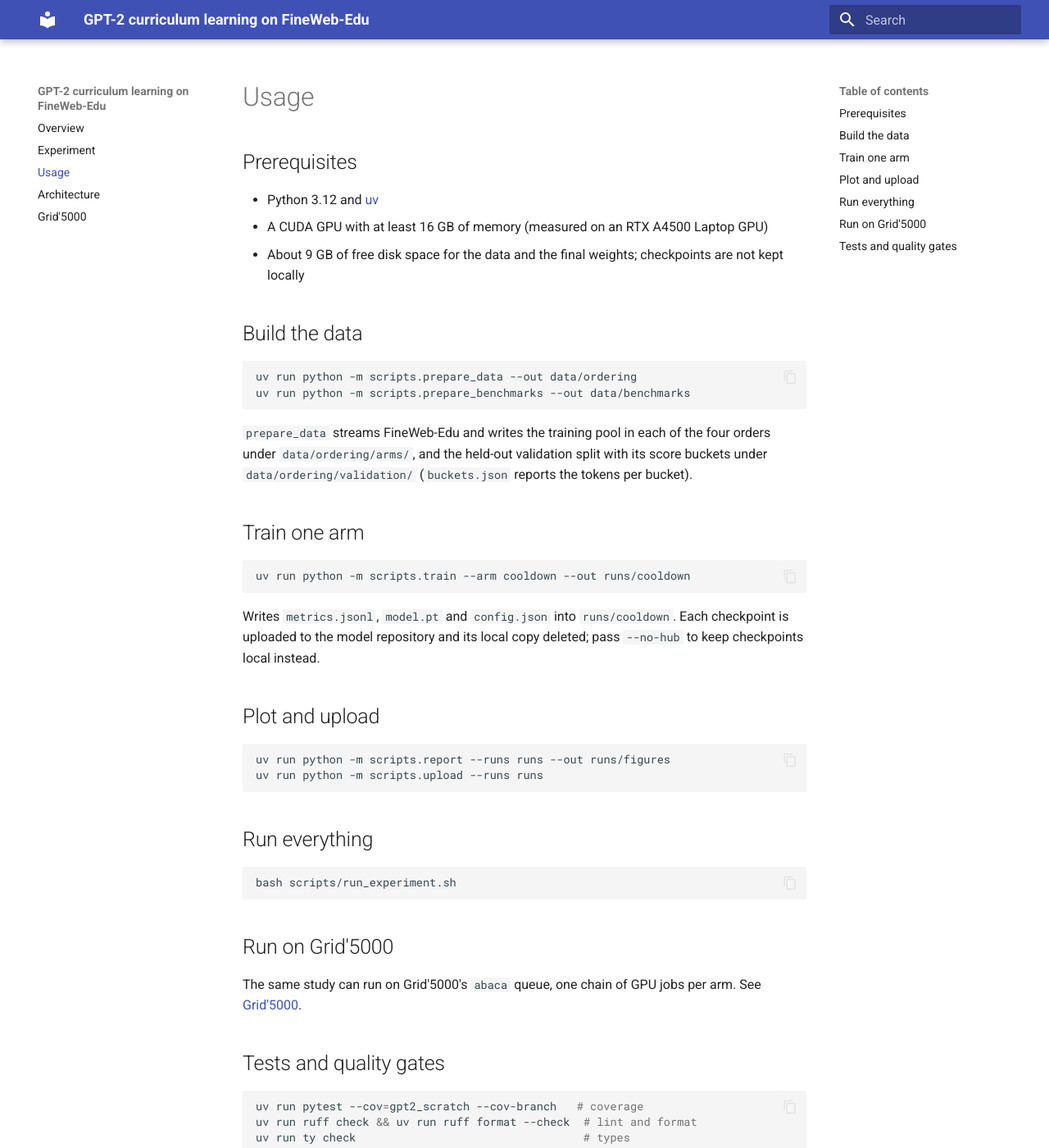
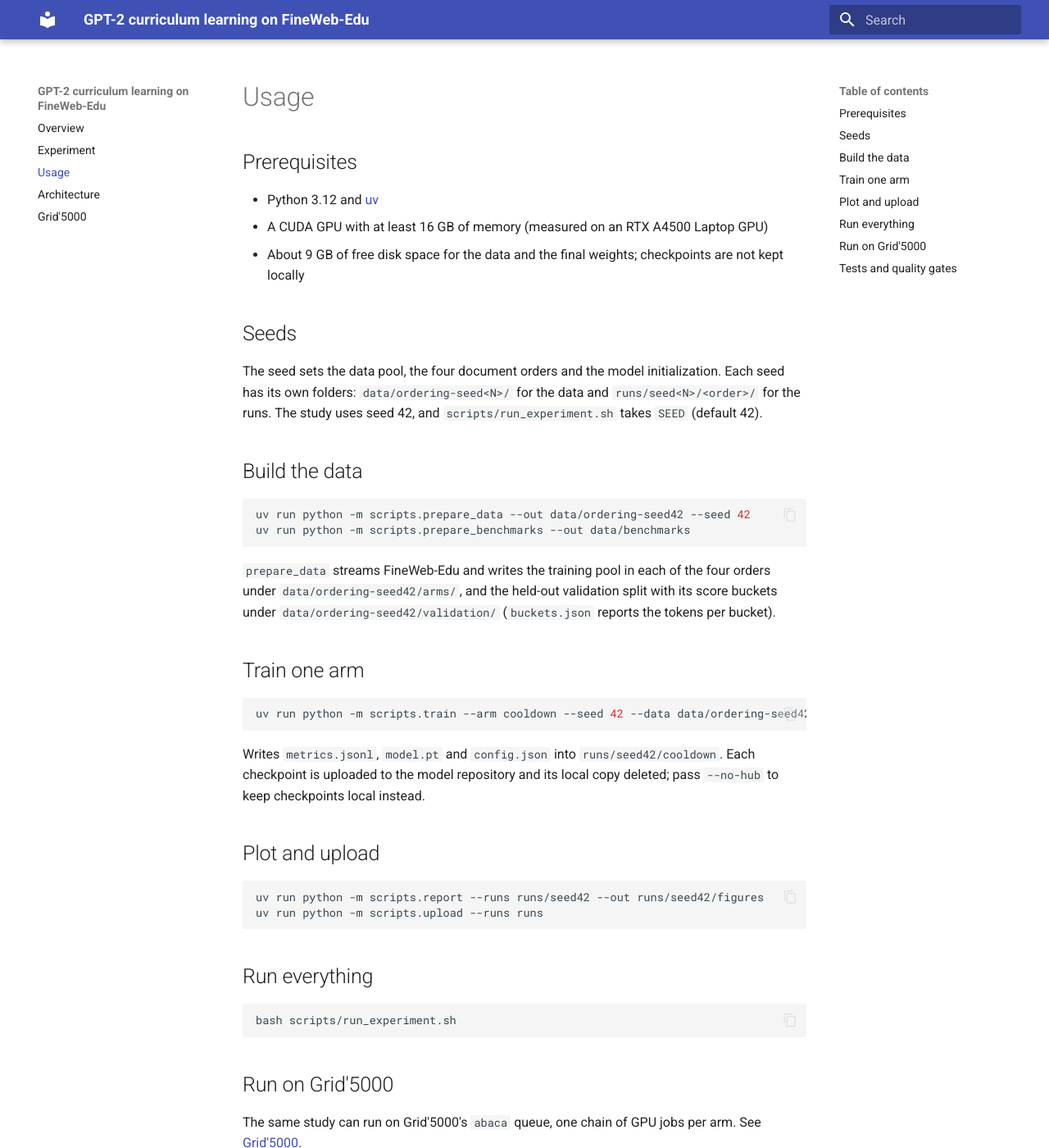
Before and after one commit to NoeFlandre/gpt2-fineweb-edu-curriculum-learning, an MkDocs documentation site: the page built from docs/usage.md, in a window 1280 px wide and 1400 px high. Shown: the whole window at 82% size. Built offline with MkDocs 1.6.1 and Material for MkDocs 9.7.7, drawn with Linux system fonts in a browser that asks for light colours.

Commit message:
Make the seed a parameter and organize runs by seed
The seed sets the data pool, the four orders and the model initialization, so each seed gets
its own data folder (data/ordering-seed<N>) and runs folder (runs/seed<N>/<order>). Training
takes --seed, its Trackio run is named <order>-seed<N>, and the Hub copy goes to
runs/seed<N>/<order>/. The Grid'5000 scripts take SEED and keep their state per seed.

Co-Authored-By: Claude Haiku 5.5 <noreply@anthropic.com>

````diff
--- a/docs/usage.md
+++ b/docs/usage.md
@@ -6,31 +6,37 @@
 - A CUDA GPU with at least 16 GB of memory (measured on an RTX A4500 Laptop GPU)
 - About 9 GB of free disk space for the data and the final weights; checkpoints are not kept locally
 
+## Seeds
+
+The seed sets the data pool, the four document orders and the model initialization. Each seed has its
+own folders: `data/ordering-seed<N>/` for the data and `runs/seed<N>/<order>/` for the runs. The study uses
+seed 42, and `scripts/run_experiment.sh` takes `SEED` (default 42).
+
 ## Build the data
 
 ```bash
-uv run python -m scripts.prepare_data --out data/ordering
+uv run python -m scripts.prepare_data --out data/ordering-seed42 --seed 42
 uv run python -m scripts.prepare_benchmarks --out data/benchmarks
 ```
 
 `prepare_data` streams FineWeb-Edu and writes the training pool in each of the four orders under
-`data/ordering/arms/`, and the held-out validation split with its score buckets under
-`data/ordering/validation/` (`buckets.json` reports the tokens per bucket).
+`data/ordering-seed42/arms/`, and the held-out validation split with its score buckets under
+`data/ordering-seed42/validation/` (`buckets.json` reports the tokens per bucket).
 
 ## Train one arm
 
 ```bash
-uv run python -m scripts.train --arm cooldown --out runs/cooldown
+uv run python -m scripts.train --arm cooldown --seed 42 --data data/ordering-seed42 --out runs/seed42/cooldown
 ```
 
-Writes `metrics.jsonl`, `model.pt` and `config.json` into `runs/cooldown`. Each checkpoint is uploaded
+Writes `metrics.jsonl`, `model.pt` and `config.json` into `runs/seed42/cooldown`. Each checkpoint is uploaded
 to the model repository and its local copy deleted; pass `--no-hub` to keep checkpoints local
 instead.
 
 ## Plot and upload
 
 ```bash
-uv run python -m scripts.report --runs runs --out runs/figures
+uv run python -m scripts.report --runs runs/seed42 --out runs/seed42/figures
 uv run python -m scripts.upload --runs runs
 ```
 
````
Also changed, not shown: docs/grid5000.md (+5 -5 lines), 14 other files.
